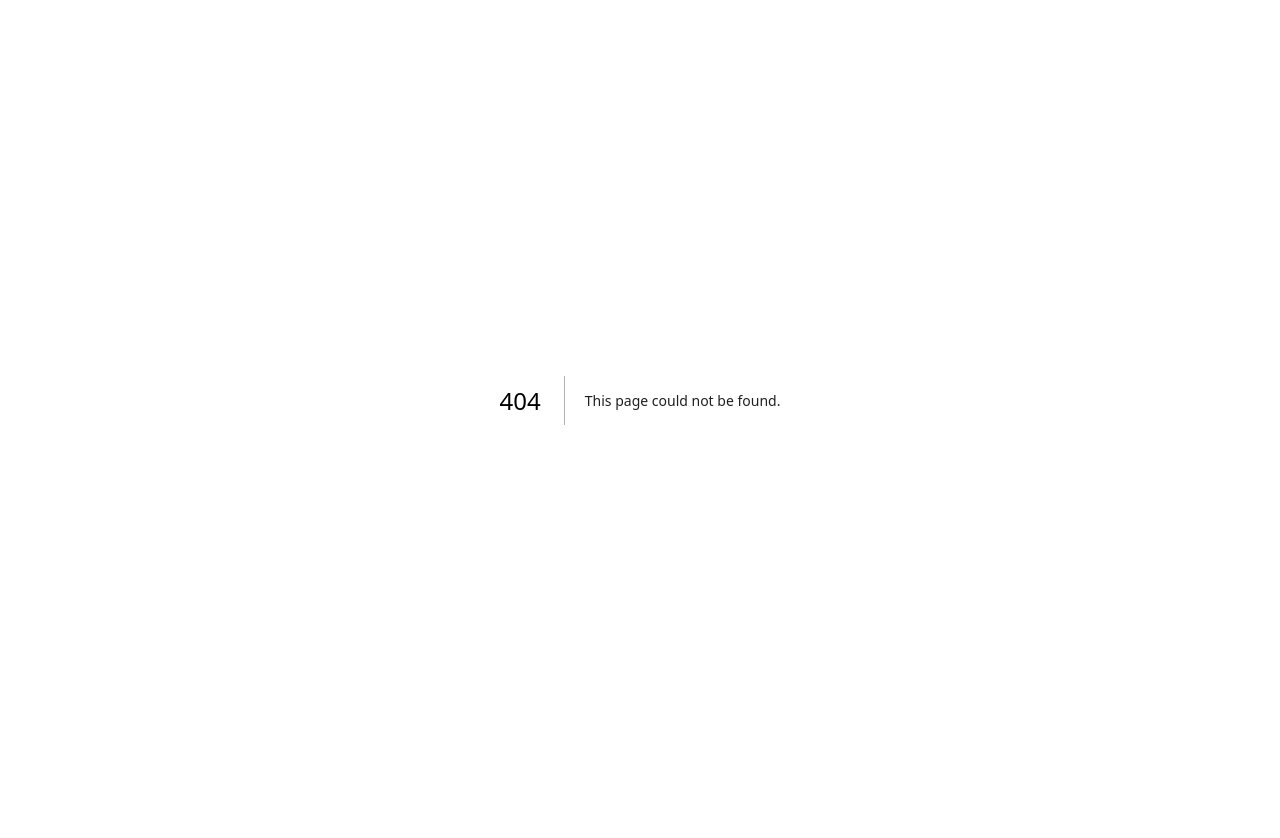
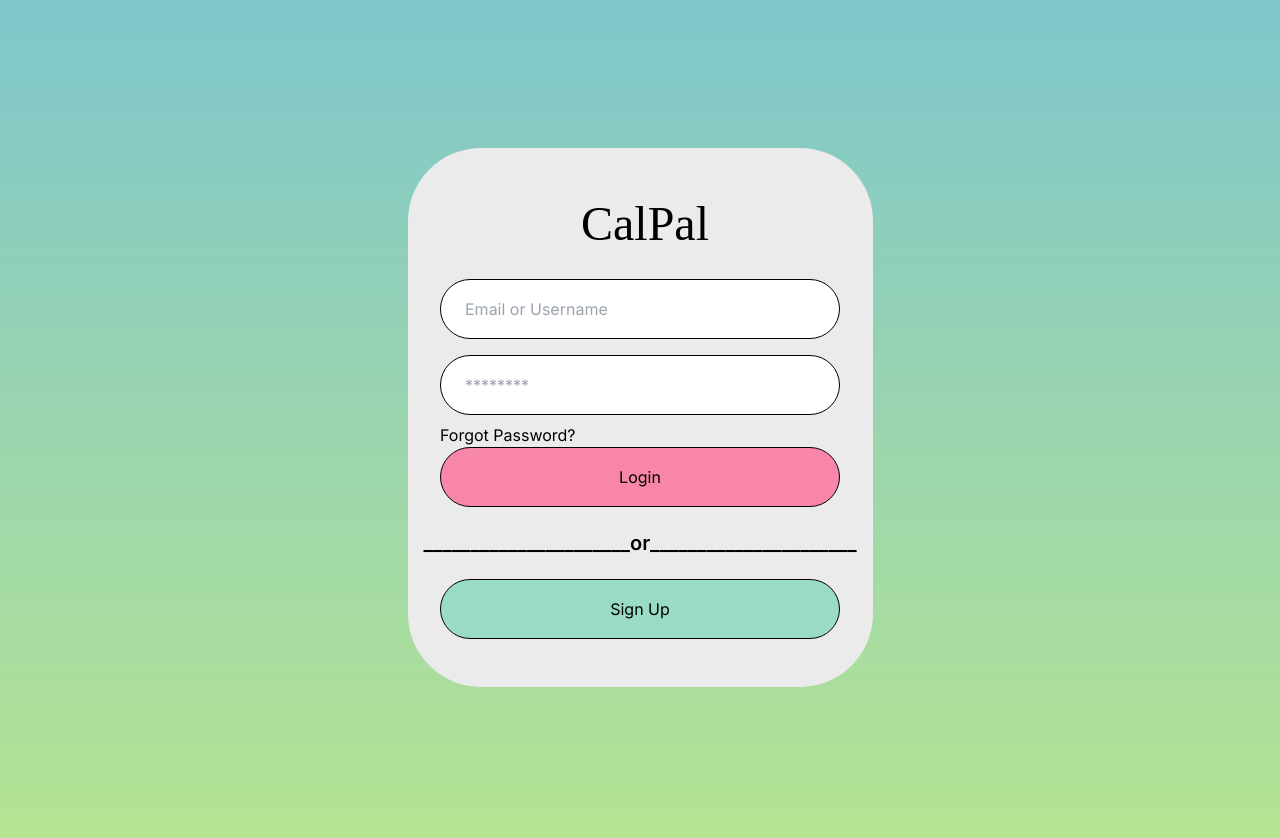
Before and after one commit to CS-3203-Group-F/calpal-web, a Next.js app: page /Login in a window 1280 px wide. Before the commit this address had no page. Shown: the top 838 px of the page. Before the commit the page ends 800 px from the top, so only its background shows below. Built offline with nearby package versions, Linux system fonts and the light colour scheme.

Commit message:
Login Page
Login Page is almost fully implemented
needs a few things aligned, plus logo, better function buttons

```diff
--- /dev/null
+++ b/app/Login/Login.module.css
@@ -0,0 +1,90 @@
+.loginContainer {
+  display: flex;
+  padding: 148px 0px 287px 0px;
+  justify-content: center;
+  align-items: center;
+  flex: 1 0 0;
+  align-self: stretch;
+  background: linear-gradient(180deg, #7EC6CC 0%, #BEE889 100%);
+  }
+
+  .loginBox {
+    width: 465px;
+    height: 645;
+    padding: 48px; /* Adjust padding as needed */
+    display: flex;
+    flex-direction: column;
+    align-items: center;
+    gap: 24px; /* Adjust gap for spacing between elements */
+    border-radius: 73px;
+    background: #EBEBEB;
+  }
+
+  .title {
+  width: 118px;
+  height: 51px;
+  flex-shrink: 0;
+  color: #000;
+  font-family: Abel;
+  font-size: 48px;
+  font-style: normal;
+  font-weight: 400;
+  line-height: normal;
+  }
+
+  .forgotPasswordLink {
+    color: #000;
+    font-family: Inter;
+    font-size: 16px;
+    font-style: normal;
+    font-weight: 400;
+    line-height: normal;
+  }
+
+  .input {
+    width: 400px;
+  height: 60px;
+  padding: 0 24px; /* Padding inside input for text */
+  margin: 8px 0; /* Margin around inputs for spacing */
+  border-radius: 30px; /* Adjust as per design */
+  border: 1px solid #000;
+  background: #FFF;
+  }
+
+
+  .loginButton {
+    display: flex;
+    width: 400px;
+    height: 60px;
+    flex-direction: column;
+    justify-content: center;
+    align-items: center;
+    gap: 10px;
+    flex-shrink: 0;
+    border-radius: 114.5px;
+    border: 1px solid #000;
+    background: var(--Default-F886A8, #F886A8);
+  }
+
+  .signUpButton {
+    display: flex;
+    width: 400px;
+    height: 60px;
+    flex-direction: column;
+    justify-content: center;
+    align-items: center;
+    gap: 10px;
+    flex-shrink: 0;
+    border-radius: 114.5px;
+    border: 1px solid #000;
+    background: var(--Color3, #9ADBC5);
+  }
+
+  .orSeparator {
+    color: #000;
+    font-family: Inter;
+    font-size: 20px;
+    font-style: normal;
+    font-weight: 600;
+    line-height: normal;
+  }
--- /dev/null
+++ b/app/Login/Register.tsx
@@ -0,0 +1,5 @@
+export const Register = () =>{
+    return (
+        <>Register</>
+    )
+}
--- /dev/null
+++ b/app/Login/page.tsx
@@ -0,0 +1,56 @@
+"use client";
+import styles from './Login.module.css';
+import React, { useState}  from "react";
+
+export const Login = () =>{
+    const [email, setEmail] = useState('');
+    const [pass, setPass] = useState('');
+
+    const handleSubmit = (e: React.FormEvent<HTMLFormElement>)=> {
+        e.preventDefault();
+        console.log(email);
+
+    }
+    return (
+        <div className={styles.loginContainer}>
+        <div className={styles.loginBox}>
+        <div className={styles.logoContainer}>
+          {/* Logo or title; replace with your actual logo image */}
+          <h1 className={styles.title}>CalPal</h1>
+          </div>
+            <form onSubmit={handleSubmit} className={styles.loginForm}>
+
+                <input
+                    className={styles.input}
+                    value={email}
+                    onChange={(e) => setEmail(e.target.value)}
+                    type="email"
+                    placeholder="Email or Username"
+                    id="email"
+                    name="email"
+                />
+
+                <input
+                    className={styles.input}
+                    value={pass}
+                    onChange={(e) => setPass(e.target.value)}
+                    type="password"
+                    placeholder="********"
+                    id="password"
+                    name="password"
+                />
+                <div className={styles.forgotPassword}>
+                    {/* Forgot Password link */}
+                    <a href="/forgot-password" className={styles.forgotPasswordLink}>Forgot Password?</a>
+                </div>
+                <button type="submit" className={styles.loginButton}>Login</button>
+            </form>
+            <div className={styles.orSeparator}>______________________or______________________</div>
+            <button className={styles.signUpButton}>Sign Up</button>
+        </div>
+    </div>
+);
+
+
+    };
+    export default Login;
```
